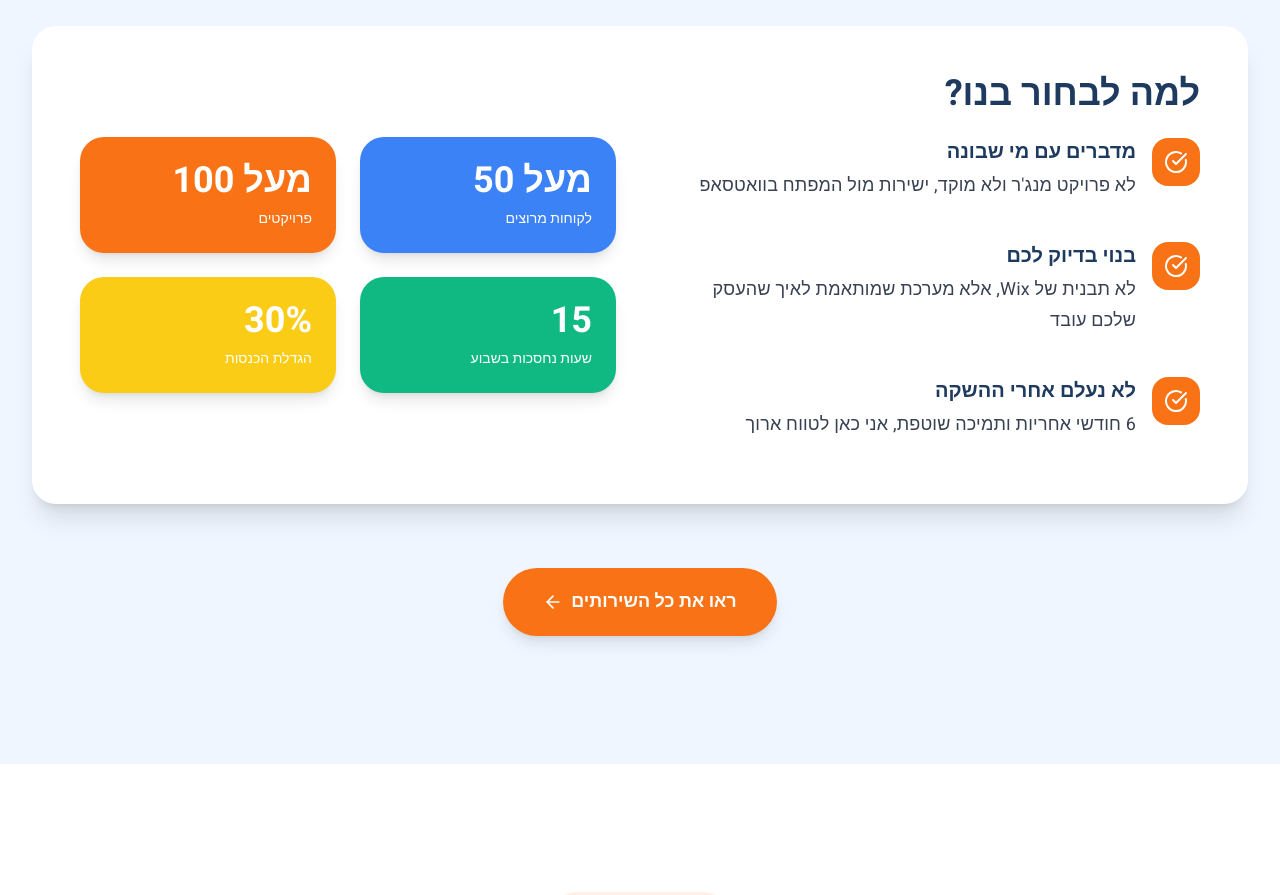
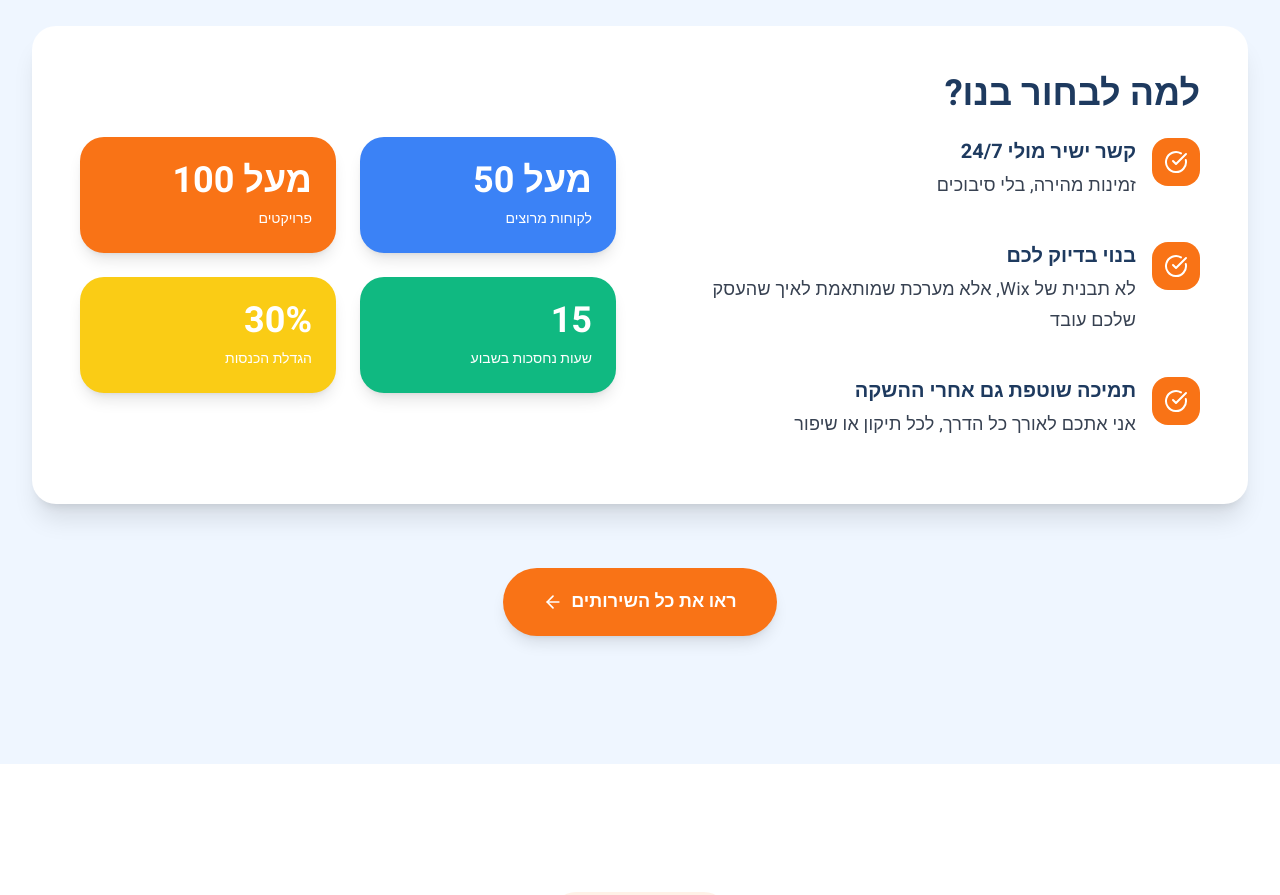
Before and after one commit to itayost/itayost-apple, a Next.js app: page / in a window 1280 px wide. Shown: the part 1780-2675 px from the top of the page. Built offline with nearby package versions, Linux system fonts and the light colour scheme; no server answers.

Commit message:
copy(services): tighten "why choose us" — direct contact + post-launch support
- Replace "מדברים עם מי שבונה" with "קשר ישיר מולי 24/7"
- Drop fixed "6 months" duration from post-launch support item

```diff
--- a/src/components/sections/Services.tsx
+++ b/src/components/sections/Services.tsx
@@ -166,16 +166,16 @@ export default function Services() {
               <div className="space-y-6">
                 {[
                   {
-                    title: 'מדברים עם מי שבונה',
-                    description: 'לא פרויקט מנג\'ר ולא מוקד, ישירות מול המפתח בוואטסאפ'
+                    title: 'קשר ישיר מולי 24/7',
+                    description: 'זמינות מהירה, בלי סיבוכים'
                   },
                   {
                     title: 'בנוי בדיוק לכם',
                     description: 'לא תבנית של Wix, אלא מערכת שמותאמת לאיך שהעסק שלכם עובד'
                   },
                   {
-                    title: 'לא נעלם אחרי ההשקה',
-                    description: '6 חודשי אחריות ותמיכה שוטפת, אני כאן לטווח ארוך'
+                    title: 'תמיכה שוטפת גם אחרי ההשקה',
+                    description: 'אני אתכם לאורך כל הדרך, לכל תיקון או שיפור'
                   },
                 ].map((item, index) => (
                   <motion.div
```
